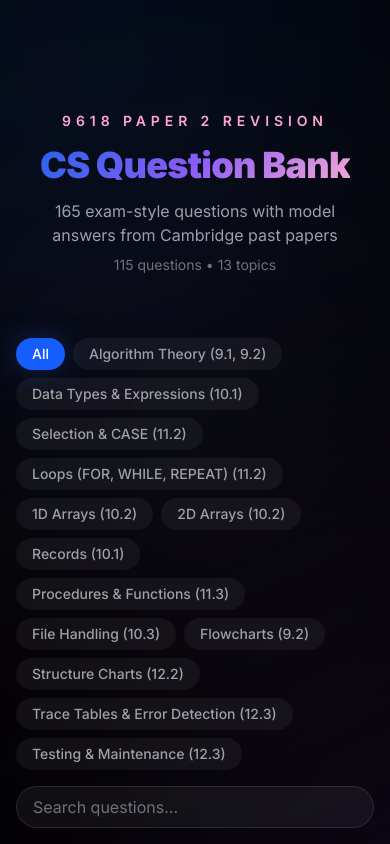
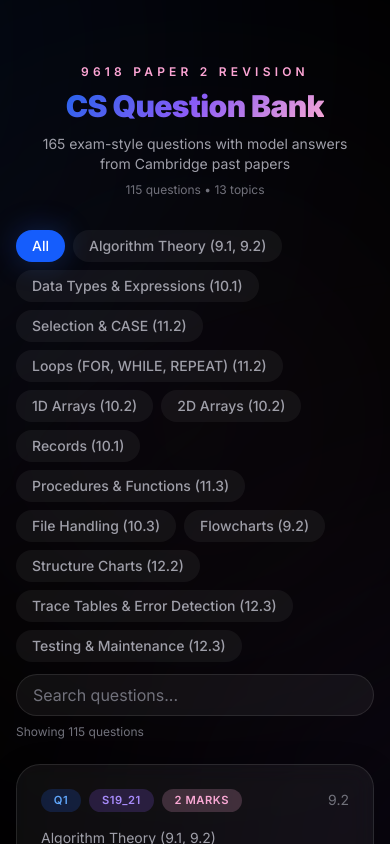
Before and after one commit to geekcraftlabs-spec/csexamprep, a Next.js app: page / in a window 390 px wide. Shown: the top 844 px of the page. Built offline with nearby package versions, Linux system fonts and the light colour scheme.

Commit message:
Fix: Clean CSS and improved mobile hero

```diff
--- a/app/globals.css
+++ b/app/globals.css
@@ -121,7 +121,7 @@
   line-height: 1.6;
 }
 
-/* Tag */
+/* Tags */
 .tag {
   display: inline-block;
   padding: 0.2rem 0.8rem;
@@ -153,19 +153,11 @@
 }
 
 /* ============================================================
-   MINIMAL OVERFLOW FIX – Only for text content
+   OVERFLOW FIXES
    ============================================================ */
 
-/* Wrap text in question cards and descriptions */
-.question-text,
-.model-answer,
-.explanation,
-.prose-text,
-p.text-zinc-300,
-p.text-zinc-400,
-p.text-white,
-div.text-zinc-300,
-div.text-zinc-400 {
+/* Wrap all text */
+p, h1, h2, h3, h4, h5, h6, span, div {
   overflow-wrap: break-word !important;
   word-wrap: break-word !important;
   word-break: break-word !important;
--- a/app/page.tsx
+++ b/app/page.tsx
@@ -31,37 +31,38 @@
   }, [selectedTopic, searchQuery]);
 
   return (
-    <main className="min-h-screen bg-black text-white">
+    <main className="min-h-screen bg-black text-white overflow-x-hidden w-full">
       {/* Glow Effects */}
       <div className="glow-blue -top-75 -left-75" />
       <div className="glow-purple -bottom-75 -right-75" />
       <div className="glow-pink top-1/2 left-1/2 -translate-x-1/2 -translate-y-1/2" />
 
-      {/* Hero Section */}
-      <section className="relative z-10 min-h-[40vh] flex flex-col items-center justify-center px-6 pt-24 pb-12 text-center">
+      {/* Hero Section - Improved mobile spacing */}
+      <section className="relative z-10 flex flex-col items-center justify-center px-4 md:px-6 pt-16 md:pt-24 pb-8 md:pb-12 text-center w-full">
         <motion.div
           initial={{ opacity: 0, y: 20 }}
           animate={{ opacity: 1, y: 0 }}
           transition={{ duration: 0.6 }}
+          className="w-full max-w-4xl mx-auto"
         >
-          <p className="uppercase tracking-[0.35em] text-pink-300 mb-4 text-sm font-semibold">
+          <p className="uppercase tracking-[0.35em] text-pink-300 mb-2 md:mb-4 text-xs md:text-sm font-semibold">
             9618 Paper 2 Revision
           </p>
-          <h1 className="text-4xl md:text-6xl lg:text-7xl font-black leading-none mb-4">
+          <h1 className="text-3xl sm:text-4xl md:text-6xl lg:text-7xl font-black leading-tight md:leading-none mb-2 md:mb-4">
             <span className="text-gradient">CS Question Bank</span>
           </h1>
-          <p className="text-zinc-400 max-w-2xl mx-auto text-base md:text-lg">
+          <p className="text-zinc-400 max-w-2xl mx-auto text-sm md:text-lg px-2">
             165 exam-style questions with model answers from Cambridge past papers
           </p>
-          <p className="text-zinc-500 text-sm mt-2">
+          <p className="text-zinc-500 text-xs md:text-sm mt-2">
             {questions.length} questions • {topics.length - 1} topics
           </p>
         </motion.div>
       </section>
 
-      {/* Filters Section */}
-      <section className="relative z-10 max-w-7xl mx-auto px-6 pb-8">
-        <div className="flex flex-col md:flex-row gap-4 items-start md:items-center justify-between">
+      {/* Filters Section - Improved mobile spacing */}
+      <section className="relative z-10 max-w-7xl mx-auto px-4 md:px-6 pb-6 md:pb-8 w-full">
+        <div className="flex flex-col md:flex-row gap-3 md:gap-4 items-start md:items-center justify-between w-full">
           <TopicFilter
             topics={topics}
             selectedTopic={selectedTopic}
@@ -69,14 +70,14 @@
           />
           <SearchBar value={searchQuery} onChange={setSearchQuery} />
         </div>
-        <p className="text-zinc-500 text-sm mt-3">
+        <p className="text-zinc-500 text-xs md:text-sm mt-2 md:mt-3">
           Showing {filteredQuestions.length} questions
         </p>
       </section>
 
-      {/* Questions Section */}
-      <section className="relative z-10 max-w-7xl mx-auto px-6 pb-20">
-        <div className="space-y-6">
+      {/* Questions Section - Improved mobile spacing */}
+      <section className="relative z-10 max-w-7xl mx-auto px-4 md:px-6 pb-12 md:pb-20 w-full">
+        <div className="space-y-4 md:space-y-6">
           {filteredQuestions.map((q, index) => (
             <motion.div
               key={q.id}
@@ -88,8 +89,8 @@
             </motion.div>
           ))}
           {filteredQuestions.length === 0 && (
-            <div className="text-center py-12">
-              <p className="text-zinc-400 text-lg">
+            <div className="text-center py-8 md:py-12">
+              <p className="text-zinc-400 text-base md:text-lg">
                 No questions found matching your criteria.
               </p>
             </div>
@@ -98,7 +99,7 @@
       </section>
 
       {/* Footer */}
-      <footer className="relative z-10 border-t border-white/5 py-6 text-center text-zinc-500 text-sm">
+      <footer className="relative z-10 border-t border-white/5 py-4 md:py-6 text-center text-zinc-500 text-xs md:text-sm px-4">
         <p>Geek Craft Labs • Cambridge 9618 Paper 2</p>
       </footer>
     </main>
```
